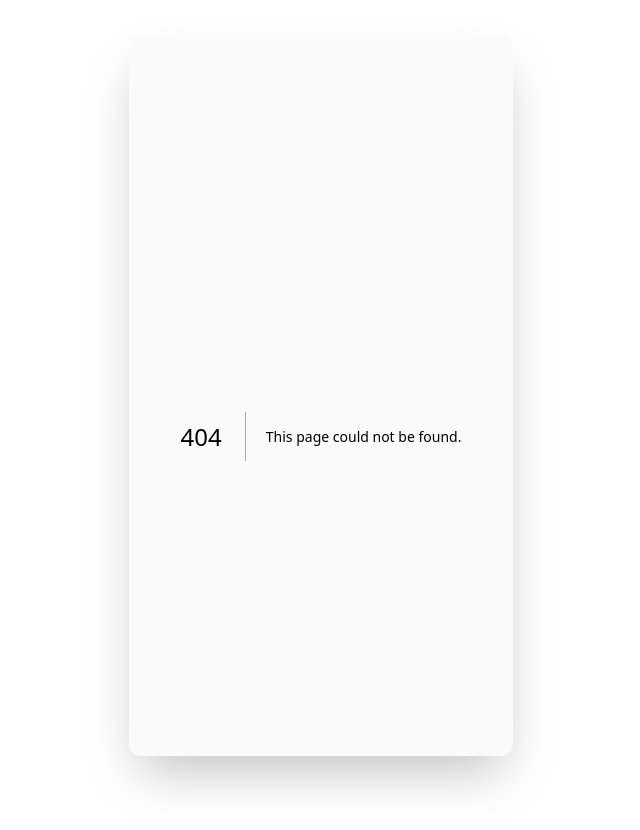
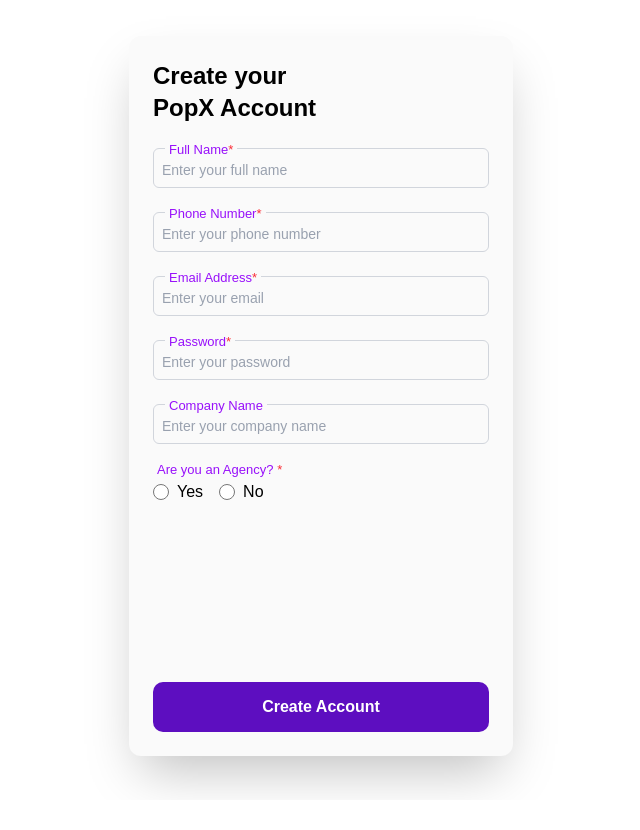
Before and after one commit to SarthDhakade963/popx, a Next.js app: page /signup in a window 1280 px wide. Before the commit this address had no page. Shown: the top 830 px of the page, without its empty margins (319-959 px from the left). After the commit the page ends 800 px from the top, so only its background shows below. Built offline with nearby package versions, Linux system fonts and the light colour scheme.

Commit message:
feat: implement the signup page

```diff
--- a/app/home/page.tsx
+++ b/app/home/page.tsx
@@ -15,7 +15,7 @@
 
       <div className="flex flex-col">
         <button
-          className="mb-2 w-[98%] h-[50px] rounded-[10px] bg-purple-700 text-md font-bold "
+          className="mb-2 w-[98%] h-[50px] rounded-[10px] bg-purple-700 text-md font-bold cursor-pointer"
           onClick={() => router.push("/signup")}
         >
           Create Account
--- /dev/null
+++ b/app/signup/page.tsx
@@ -0,0 +1,190 @@
+"use client";
+import React, { useState } from "react";
+
+interface FormData {
+  [key: string]: string;
+}
+
+const fields = [
+  {
+    id: "fullName",
+    label: "Full Name",
+    type: "text",
+    placeholder: "Enter your full name",
+    regex: /^[a-zA-Z\s]{3,}$/,
+    error: "Enter valid full name",
+    required: true,
+  },
+  {
+    id: "phoneNumber",
+    label: "Phone Number",
+    type: "text",
+    placeholder: "Enter your phone number",
+    regex: /^\d{10}$/,
+    error: "Enter valid phone number",
+    required: true,
+  },
+  {
+    id: "email",
+    label: "Email Address",
+    type: "text",
+    placeholder: "Enter your email",
+    regex: /^[^\s@]+@[^\s@]+\.[^\s@]+$/,
+    error: "Enter valid email",
+    required: true,
+  },
+  {
+    id: "password",
+    label: "Password",
+    type: "password",
+    placeholder: "Enter your password",
+    regex: /^(?=.*[A-Za-z])(?=.*\d)[A-Za-z\d]{8,}$/,
+    error:
+      "Use at least 8 characters, including 1 letter and 1 number. Only letters and numbers allowed.",
+    required: true,
+  },
+  {
+    id: "companyName",
+    label: "Company Name",
+    type: "text",
+    placeholder: "Enter your company name",
+    regex: /^.{2,}$/,
+    error: "Enter valid company name",
+    required: false,
+  },
+  {
+    id: "isAgency",
+    label: "Are you an Agency?",
+    type: "radio",
+    placeholder: "",
+    regex: /^(yes|no)$/,
+    error: "Please select Yes or No",
+    required: true,
+  },
+];
+
+const SignUp = () => {
+  const [formData, setFormData] = useState<FormData>(
+    fields.reduce((acc, field) => ({ ...acc, [field.id]: "" }), {})
+  );
+  const [errors, setErrors] = useState<FormData>(
+    fields.reduce((acc, field) => ({ ...acc, [field.id]: "" }), {})
+  );
+
+  const handleChange = (e: React.ChangeEvent<HTMLInputElement>, id: string) => {
+    const value = e.target.value;
+    setFormData((prev) => ({ ...prev, [id]: value }));
+  };
+
+  const handleBlur = (id: string, regex: RegExp, errorMsg: string) => {
+    const value = formData[id];
+    if (!regex.test(value)) {
+      setErrors((prev) => ({ ...prev, [id]: errorMsg }));
+    } else {
+      setErrors((prev) => ({ ...prev, [id]: "" }));
+    }
+  };
+
+  const handleSubmit = () => {
+    let valid = true;
+    const newErrors: Record<string, string> = {};
+
+    fields.forEach((field) => {
+      const value = formData[field.id];
+
+      if (field.required && !value) {
+        valid = false;
+        newErrors[field.id] = `${field.label} is required`;
+      } else if (value && !field.regex.test(value)) {
+        valid = false;
+        newErrors[field.id] = field.error;
+      } else {
+        newErrors[field.id] = "";
+      }
+    });
+
+    setErrors(newErrors);
+
+    if (valid) {
+      console.log("Form Submitted!", formData);
+    }
+  };
+
+  return (
+    <div className="h-full flex flex-col justify-between p-6">
+      <div className="flex flex-col gap-4 overflow-y-auto">
+        <h1 className="text-black text-2xl font-bold">
+          Create your
+          <br />
+          PopX Account
+        </h1>
+
+        {fields
+          .filter((f) => f.type !== "radio")
+          .map((field) => (
+            <div className="relative mt-2" key={field.id}>
+              <label
+                htmlFor={field.id}
+                className="absolute -top-2 left-3 bg-neutral-50 px-1 text-[13px] font-medium text-purple-600"
+              >
+                {field.label}
+                {field.required && <span className="text-red-500">*</span>}
+              </label>
+              <input
+                id={field.id}
+                type={field.type}
+                placeholder={field.placeholder}
+                value={formData[field.id]}
+                onChange={(e) => handleChange(e, field.id)}
+                onBlur={() => handleBlur(field.id, field.regex, field.error)}
+                className={`w-full h-[40px] border rounded-md px-2 pt-1 text-gray-700 focus:outline-none focus:ring-2 placeholder:text-sm placeholder:text-gray-400 flex items-center ${
+                  errors[field.id]
+                    ? "border-red-500 focus:ring-red-500"
+                    : "border-gray-300 focus:ring-purple-500"
+                }`}
+              />
+              {errors[field.id] && (
+                <p className="text-red-500 text-sm mt-1">{errors[field.id]}</p>
+              )}
+            </div>
+          ))}
+
+        <div className="relative mt-2">
+          <label className="absolute -top-2 bg-neutral-50 px-1 text-[13px] font-medium text-purple-600 flex items-center gap-1">
+            Are you an Agency?<span className="text-red-500">*</span>
+          </label>
+          <div className="flex gap-4 mt-3">
+            {["yes", "no"].map((option) => (
+              <label
+                key={option}
+                className="flex items-center gap-2 text-black"
+              >
+                <input
+                  type="radio"
+                  name="isAgency"
+                  value={option}
+                  checked={formData.isAgency === option}
+                  onChange={(e) => handleChange(e, "isAgency")}
+                  className="w-4 h-4 border-gray-300"
+                />
+                {option.charAt(0).toUpperCase() + option.slice(1)}
+              </label>
+            ))}
+          </div>
+          {errors.isAgency && (
+            <p className="text-red-500 text-sm mt-1">{errors.isAgency}</p>
+          )}
+        </div>
+      </div>
+
+      <button
+        onClick={handleSubmit}
+        className="w-full h-[50px] rounded-[10px] bg-violet-800 text-md font-bold text-white mt-4"
+      >
+        Create Account
+      </button>
+    </div>
+  );
+};
+
+export default SignUp;
```
